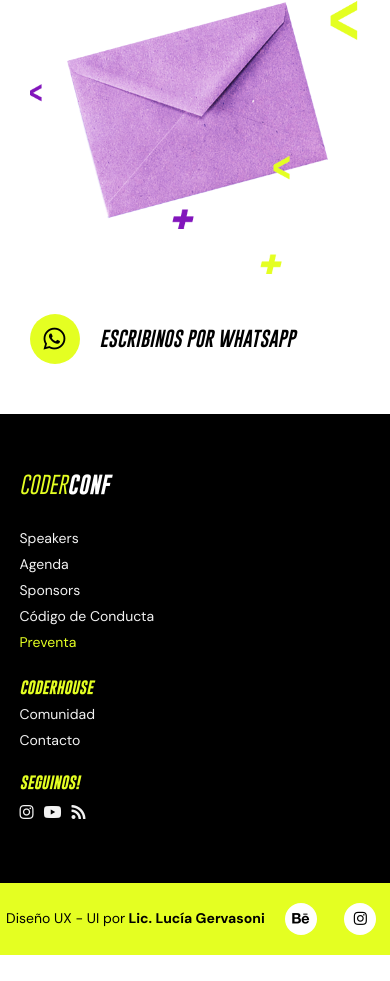
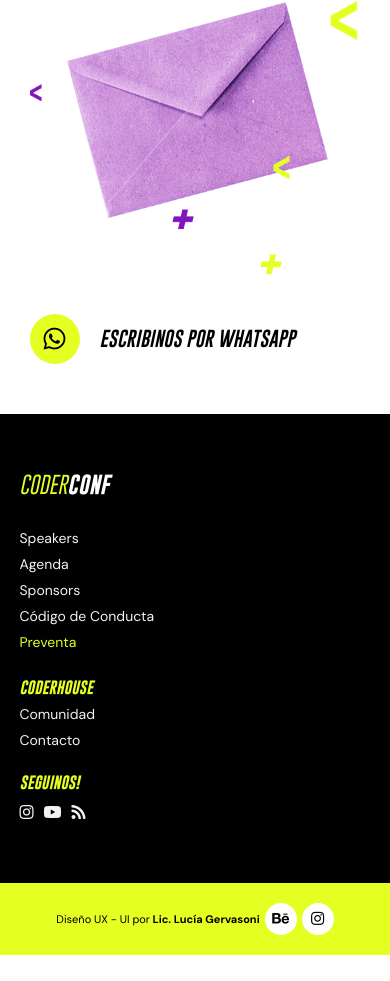
Before and after one commit to carlamontani/coderconf-landing, a plain HTML site: page index.html in a window 390 px wide. Shown: the part 8257-9238 px from the top of the page. After the commit the page ends 9212 px from the top, so only its background shows below. Drawn offline with Linux system fonts and the light colour scheme; files whose address does not match are found by name.

Commit message:
cambios responsive2

```diff
--- a/css/style.scss
+++ b/css/style.scss
@@ -1436,9 +1436,18 @@ html {
         }
     }
     .info-lucia{
-        font-size: 14px;
+        font-size: 11px;
         padding: 0;
         white-space: pre;
+        line-height: 0px;
+        span{
+            a:link{
+                font-size: 5px;
+                .icon-wp{
+                    margin-left: 5px;
+                }
+            }
+        }
     }
 }
 
```
Also changed, not shown: css/style.css, 1 other file.
